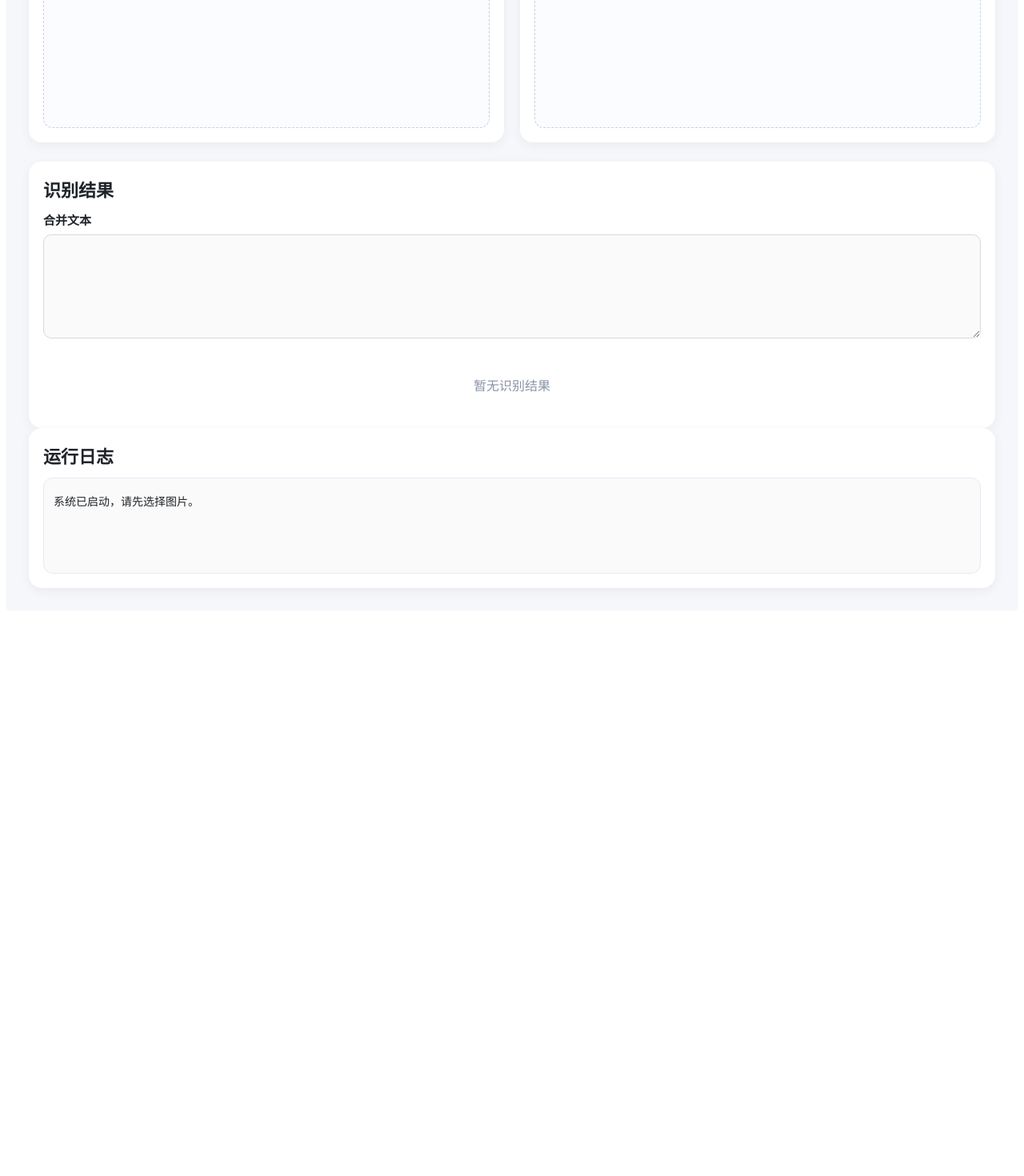
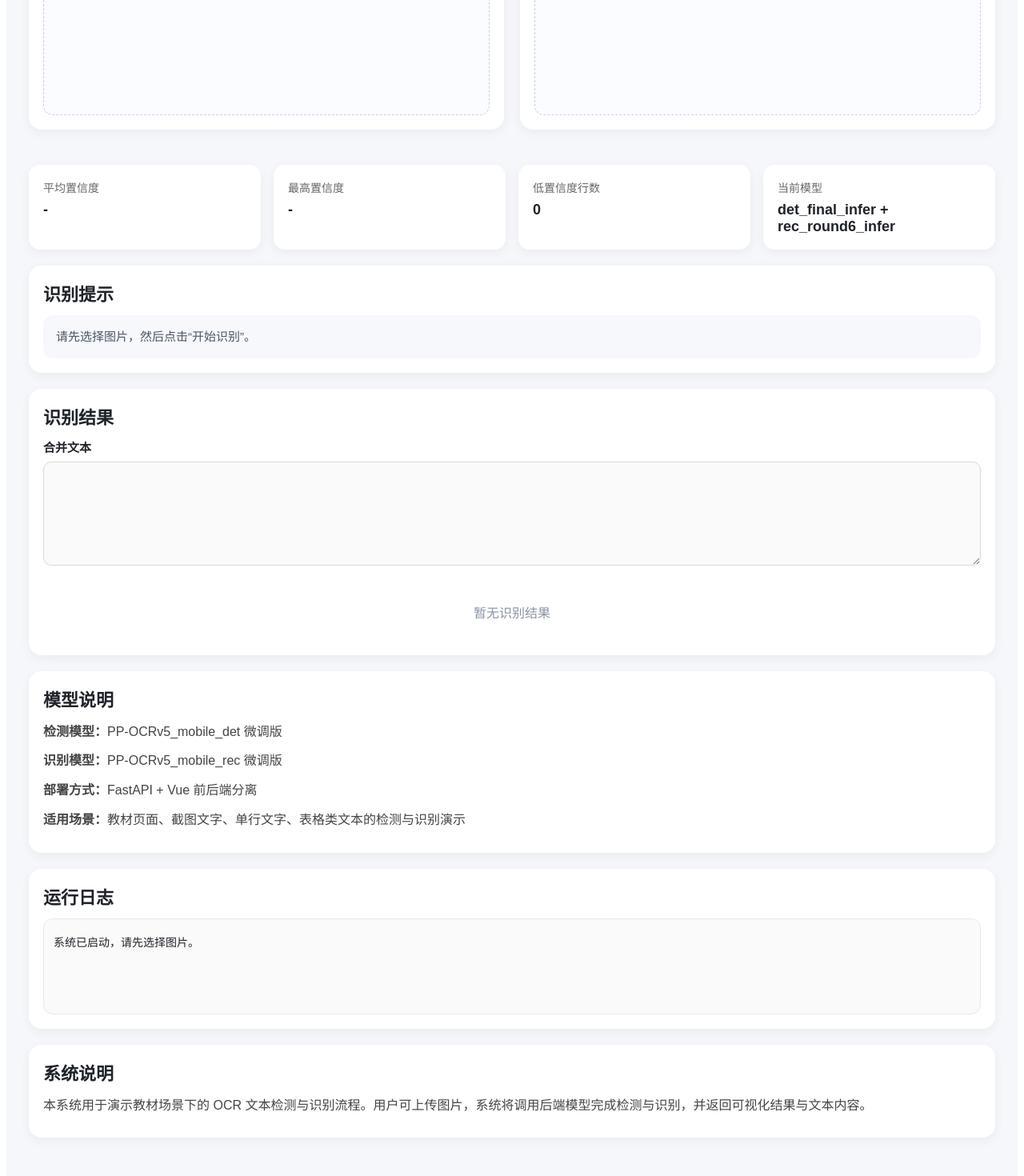
Before and after one commit to jinghongchenshi/Graduate_Design_BuildONPaddleOCR, a Vue app in the folder frontend/: page / in a window 1280 px wide. Shown: the part 688-2158 px from the top of the page at 80% size. Before the commit the page ends 1459 px from the top, so only its background shows below. Built offline with nearby package versions, Linux system fonts and the light colour scheme.

Commit message:
已完成基本页面

```diff
--- a/frontend/src/App.vue
+++ b/frontend/src/App.vue
@@ -1,6 +1,5 @@
 <template>
   <div class="page">
-    <!-- 加载遮罩 -->
     <div v-if="loading" class="loading-mask">
       <div class="loading-card">
         <div class="spinner"></div>
@@ -35,8 +34,8 @@
         <div class="card-value">{{ elapsedText }}</div>
       </div>
       <div class="card small">
-        <div class="card-title">当前模型</div>
-        <div class="card-value">det_final_infer + rec_round6_infer</div>
+        <div class="card-title">当前状态</div>
+        <div class="card-value">{{ statusText }}</div>
       </div>
     </section>
 
@@ -87,6 +86,51 @@
       </div>
     </section>
 
+    <section class="stats-grid">
+      <div class="card">
+        <div class="card-title">平均置信度</div>
+        <div class="card-value">{{ avgScoreText }}</div>
+      </div>
+      <div class="card">
+        <div class="card-title">最高置信度</div>
+        <div class="card-value">{{ maxScoreText }}</div>
+      </div>
+      <div class="card">
+        <div class="card-title">低置信度行数</div>
+        <div class="card-value">{{ lowScoreCount }}</div>
+      </div>
+      <div class="card">
+        <div class="card-title">当前模型</div>
+        <div class="card-value">det_final_infer + rec_round6_infer</div>
+      </div>
+    </section>
+
+    <section class="notice-panel">
+      <div class="panel-header">
+        <h2>识别提示</h2>
+      </div>
+
+      <div v-if="!file" class="notice neutral">
+        请先选择图片，然后点击“开始识别”。
+      </div>
+
+      <div v-else-if="file && !texts.length && !loading" class="notice neutral">
+        当前已选择图片，但尚未执行识别。
+      </div>
+
+      <div v-else-if="texts.length === 0 && !loading" class="notice warning">
+        未检测到有效文本，可能是图片中文字较少、清晰度不足，或当前模型对该场景适应性较弱。
+      </div>
+
+      <div v-else-if="avgScore < 0.6" class="notice warning">
+        当前识别结果整体置信度较低，建议更换更清晰的图片，或继续优化模型。
+      </div>
+
+      <div v-else class="notice success">
+        当前识别流程运行正常，已成功返回文本结果。
+      </div>
+    </section>
+
     <section class="result-panel">
       <div class="panel-header">
         <h2>识别结果</h2>
@@ -103,6 +147,7 @@
             <th style="width: 80px;">序号</th>
             <th>文本</th>
             <th style="width: 120px;">置信度</th>
+            <th style="width: 120px;">质量判断</th>
           </tr>
         </thead>
         <tbody>
@@ -110,11 +155,31 @@
             <td>{{ index + 1 }}</td>
             <td>{{ item.text }}</td>
             <td>{{ Number(item.score).toFixed(4) }}</td>
+            <td>
+              <span
+                class="score-badge"
+                :class="getScoreClass(item.score)"
+              >
+                {{ getScoreLabel(item.score) }}
+              </span>
+            </td>
           </tr>
         </tbody>
       </table>
 
       <div v-else class="placeholder result-placeholder">暂无识别结果</div>
+    </section>
+
+    <section class="model-panel">
+      <div class="panel-header">
+        <h2>模型说明</h2>
+      </div>
+      <div class="model-desc">
+        <p><strong>检测模型：</strong>PP-OCRv5_mobile_det 微调版</p>
+        <p><strong>识别模型：</strong>PP-OCRv5_mobile_rec 微调版</p>
+        <p><strong>部署方式：</strong>FastAPI + Vue 前后端分离</p>
+        <p><strong>适用场景：</strong>教材页面、截图文字、单行文字、表格类文本的检测与识别演示</p>
+      </div>
     </section>
 
     <section class="log-panel">
@@ -125,6 +190,15 @@
         <div v-for="(item, index) in logs" :key="index" class="log-item">
           {{ item }}
         </div>
+      </div>
+    </section>
+
+    <section class="footer-panel">
+      <div class="panel-header">
+        <h2>系统说明</h2>
+      </div>
+      <div class="footer-desc">
+        本系统用于演示教材场景下的 OCR 文本检测与识别流程。用户可上传图片，系统将调用后端模型完成检测与识别，并返回可视化结果与文本内容。
       </div>
     </section>
   </div>
@@ -152,6 +226,34 @@ const mergedText = computed(() => {
 const elapsedText = computed(() => {
   if (!elapsedMs.value) return "-";
   return `${(elapsedMs.value / 1000).toFixed(2)} 秒`;
+});
+
+const statusText = computed(() => {
+  if (loading.value) return "识别中";
+  if (!file.value) return "待上传";
+  if (file.value && !texts.value.length) return "待识别";
+  return "已完成";
+});
+
+const avgScore = computed(() => {
+  if (!texts.value.length) return 0;
+  const total = texts.value.reduce((sum, item) => sum + Number(item.score || 0), 0);
+  return total / texts.value.length;
+});
+
+const avgScoreText = computed(() => {
+  if (!texts.value.length) return "-";
+  return avgScore.value.toFixed(4);
+});
+
+const maxScoreText = computed(() => {
+  if (!texts.value.length) return "-";
+  const max = Math.max(...texts.value.map(item => Number(item.score || 0)));
+  return max.toFixed(4);
+});
+
+const lowScoreCount = computed(() => {
+  return texts.value.filter(item => Number(item.score || 0) < 0.6).length;
 });
 
 function addLog(message) {
@@ -204,6 +306,12 @@ async function startOCR() {
 
     addLog(`识别完成，共识别出 ${texts.value.length} 行文本。`);
     addLog(`识别耗时：${(elapsedMs.value / 1000).toFixed(2)} 秒。`);
+
+    if (texts.value.length === 0) {
+      addLog("未检测到有效文本。");
+    } else if (avgScore.value < 0.6) {
+      addLog("当前识别结果整体置信度较低。");
+    }
   } catch (error) {
     console.error(error);
     addLog("识别失败，请检查后端是否启动，或查看后端报错信息。");
@@ -238,6 +346,20 @@ function exportTxt() {
 
   URL.revokeObjectURL(url);
   addLog("已导出 TXT 结果文件。");
+}
+
+function getScoreLabel(score) {
+  const s = Number(score || 0);
+  if (s >= 0.9) return "高";
+  if (s >= 0.6) return "中";
+  return "低";
+}
+
+function getScoreClass(score) {
+  const s = Number(score || 0);
+  if (s >= 0.9) return "high";
+  if (s >= 0.6) return "mid";
+  return "low";
 }
 </script>
 
@@ -340,7 +462,8 @@ function exportTxt() {
   font-size: 13px;
 }
 
-.info-cards {
+.info-cards,
+.stats-grid {
   display: grid;
   grid-template-columns: repeat(4, 1fr);
   gap: 16px;
@@ -439,11 +562,15 @@ button:disabled {
 
 .panel,
 .result-panel,
-.log-panel {
+.log-panel,
+.notice-panel,
+.model-panel,
+.footer-panel {
   background: #fff;
   border-radius: 16px;
   padding: 18px;
   box-shadow: 0 4px 14px rgba(0, 0, 0, 0.05);
+  margin-bottom: 20px;
 }
 
 .panel-header {
@@ -479,6 +606,30 @@ button:disabled {
   color: #8a94a6;
   padding: 20px;
   text-align: center;
+}
+
+.notice {
+  border-radius: 12px;
+  padding: 14px 16px;
+  font-size: 15px;
+  line-height: 1.7;
+}
+
+.notice.neutral {
+  background: #f6f8fb;
+  color: #4b5563;
+}
+
+.notice.warning {
+  background: #fff7e6;
+  color: #ad6800;
+  border: 1px solid #ffd591;
+}
+
+.notice.success {
+  background: #f6ffed;
+  color: #389e0d;
+  border: 1px solid #b7eb8f;
 }
 
 .merged-box {
@@ -525,6 +676,36 @@ th {
   background: #f7faff;
 }
 
+.score-badge {
+  display: inline-block;
+  padding: 4px 10px;
+  border-radius: 999px;
+  font-size: 12px;
+  font-weight: 700;
+}
+
+.score-badge.high {
+  background: #f6ffed;
+  color: #389e0d;
+}
+
+.score-badge.mid {
+  background: #fff7e6;
+  color: #d48806;
+}
+
+.score-badge.low {
+  background: #fff1f0;
+  color: #cf1322;
+}
+
+.model-desc p,
+.footer-desc {
+  margin: 8px 0;
+  line-height: 1.8;
+  color: #444;
+}
+
 .log-box {
   min-height: 120px;
   max-height: 260px;
@@ -547,7 +728,8 @@ th {
 
 @media (max-width: 960px) {
   .content,
-  .info-cards {
+  .info-cards,
+  .stats-grid {
     grid-template-columns: 1fr;
   }
 
```
